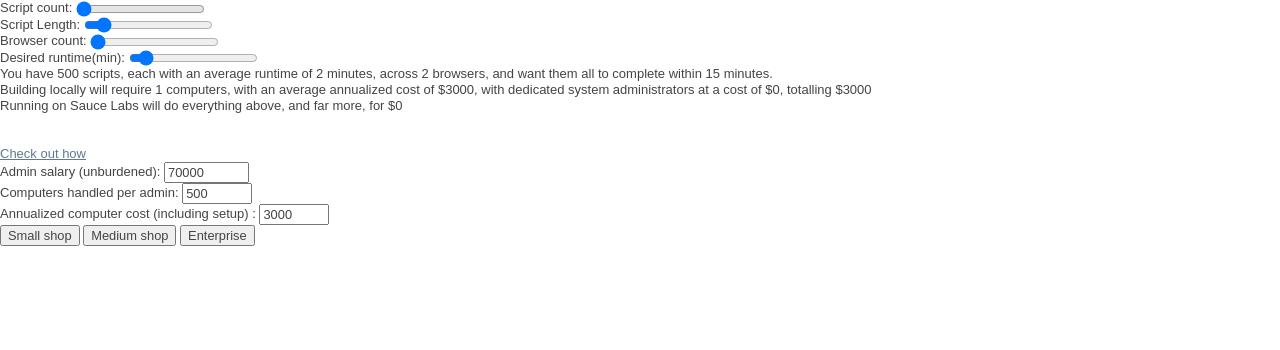
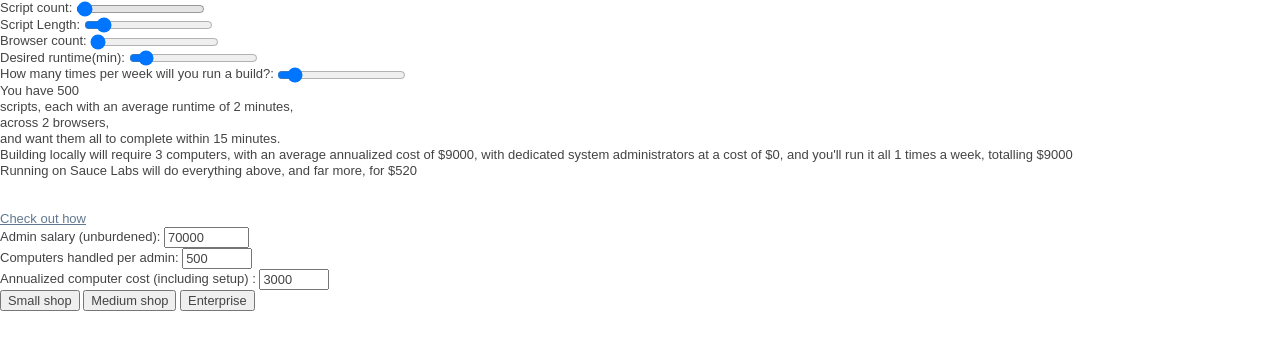
Before and after one commit to sgrove/ROI-Calculator, a plain HTML site: page public/index.html in a window 1280 px wide. Drawn offline with nearby package versions, Linux system fonts and the light colour scheme.

Commit message:
Add frequency as a knob

```diff
--- a/public/index.html
+++ b/public/index.html
@@ -45,18 +45,23 @@
 
     <div id="main">
       <label for="script-count">Script count:</label>
-      <input id="script-count" type="range" min="1" max="3000" value="10" step="100" /><br />
+      <input id="script-count" type="range" min="1" max="1000" value="10" step="10" /><br />
       <label for="script-length">Script Length:</label>
       <input id="script-length" type="range" min="1" max="10" value="2" /><br />
       <label for="browser-count">Browser count:</label>
       <input id="browser-count" type="range" min="2" max="10" value="2" /><br />
       <label for="goal-time">Desired runtime(min):</label>
       <input id="goal-time" type="range" min="5" max="120" value="15" step="10" /><br />
+      <label for="frequency">How many times per week will you run a build?:</label>
+      <input id="frequency" type="range" min="1" max="50" value="5" step="1" /><br />
     </div>
 
     <div id="config">
-      <p>You have <span id="script-count-display">500</span> scripts, each with an average runtime of <span id="script-length-display">2</span> minutes, across <span id="browser-count-display">2</span> browsers, and want them all to complete within <span id="goal-time-display">15</span> minutes.</p></div>
-    <div id="results"><p>Building locally will require <span id="computers-required-display">1</span> computers, with an average annualized cost of $<span id="computer-annualized-cost-display"></span>, with <span id="admins-required-display"></span> dedicated system administrators at a cost of $<span id="admin-cost-display"></span>, totalling $<span id="diy-total-cost-display"></span></p>
+      <p>You have <span id="script-count-display">500</span><br> scripts,
+        each with an average runtime of <span id="script-length-display">2</span> minutes,<br />
+        across <span id="browser-count-display">2</span> browsers,<br />
+        and want them all to complete within <span id="goal-time-display">15</span> minutes.</p></div>
+    <div id="results"><p>Building locally will require <span id="computers-required-display">1</span> computers, with an average annualized cost of $<span id="computer-annualized-cost-display"></span>, with <span id="admins-required-display"></span> dedicated system administrators at a cost of $<span id="admin-cost-display"></span>, and you'll run it all <span id="frequency-display">1</span> times a week, totalling $<span id="diy-total-cost-display"></span></p>
 
       <p>Running on Sauce Labs will do everything above, and far more, for $<span id="ondemand-total-cost-display"></span></p>
 
--- a/public/js/script.js
+++ b/public/js/script.js
@@ -17,6 +17,8 @@ $(document).ready(function() {
         $browserCountDisplay = $("#browser-count-display"),
         $scriptLengthDisplay = $("#script-length-display"),
         $goalTimeDisplay = $("#goal-time-display"),
+        $frequency = $("#frequency"),
+        $frequencyDisplay = $("#frequency-display"),
         $adminSalary = $("#admin-salary"),
         $computersPerAdmin = $("#computers-per-admin"),
         $annualizedComputerCost = $("#annualized-computer-cost");
@@ -48,8 +50,8 @@ $(document).ready(function() {
         return Math.max(1, (scripts * length * browsers))
     };
 
-    var calculateOndemandCost = function(scripts, length, browsers) {
-        return Math.round(calculateTotalMinutes(scripts, length, browsers) * 0.05) * weekdaysPerYear;
+    var calculateOndemandCost = function(scripts, frequency, length, browsers) {
+        return Math.round(calculateTotalMinutes(scripts, length, browsers) * 0.05) * frequency * 52; // 52 weeks in the year
     };
 
     var calculateComputersRequired = function(scripts, length, browsers, goalTime) {
@@ -83,9 +85,10 @@ $(document).ready(function() {
 
         $("#diy-total-cost-display").html(diyTotalCost);
 
-        $("#ondemand-total-cost-display").html(calculateOndemandCost(parseInt($scriptCount.val()), parseInt($scriptLength.val()), parseInt($browserCount.val())));
+        $("#ondemand-total-cost-display").html(calculateOndemandCost(parseInt($scriptCount.val()), parseInt($frequency.val()), parseInt($scriptLength.val()), parseInt($browserCount.val())));
     };
 
+    $frequency.bind('change',    function() { $frequencyDisplay.html($frequency.val());       updateTotalCost();});
     $scriptCount.bind('change',  function() { $scriptCountDisplay.html($scriptCount.val());   updateTotalCost();});
     $browserCount.bind('change', function() { $browserCountDisplay.html($browserCount.val()); updateTotalCost();});
     $scriptLength.bind('change', function() { $scriptLengthDisplay.html($scriptLength.val()); updateTotalCost();});
```
